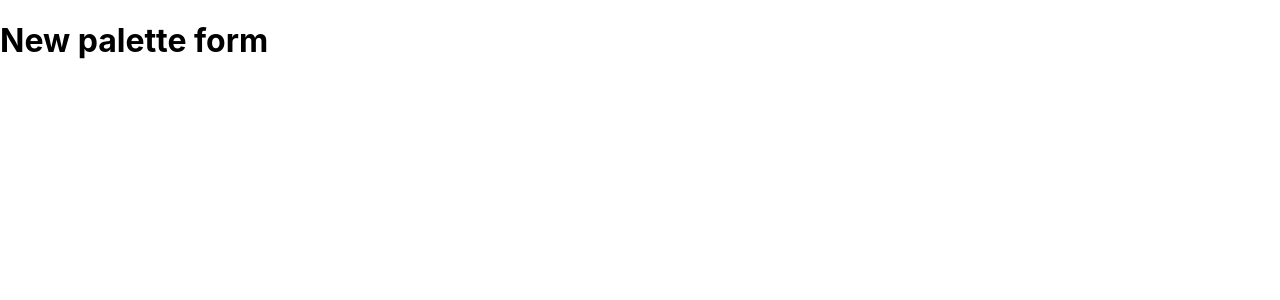
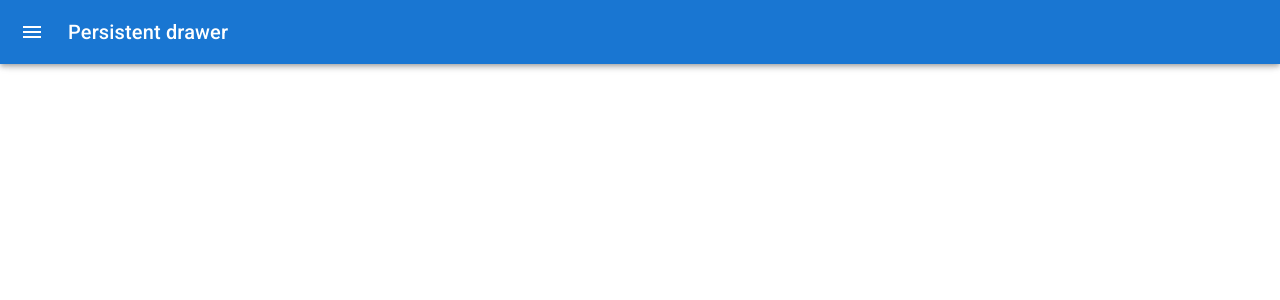
Before and after one commit to Dobes9/udemy-react-the-color-app, a React (Create React App) app: page /palette/new in a window 1280 px wide. Shown: the top 300 px of the page. Built offline with nearby package versions, Linux system fonts and the light colour scheme.

Commit message:
add Drawer

```diff
--- a/src/NewPaletteForm.js
+++ b/src/NewPaletteForm.js
@@ -1,7 +1,119 @@
 import React, { useState } from "react";
+import { styled, useTheme } from "@mui/material/styles";
+import Box from "@mui/material/Box";
+import Drawer from "@mui/material/Drawer";
+import CssBaseline from "@mui/material/CssBaseline";
+import MuiAppBar from "@mui/material/AppBar";
+import Toolbar from "@mui/material/Toolbar";
+import List from "@mui/material/List";
+import Typography from "@mui/material/Typography";
+import Divider from "@mui/material/Divider";
+import IconButton from "@mui/material/IconButton";
+import MenuIcon from "@mui/icons-material/Menu";
+import ChevronLeftIcon from "@mui/icons-material/ChevronLeft";
+
+const drawerWidth = 240;
+
+const Main = styled("main", { shouldForwardProp: (prop) => prop !== "open" })(
+  ({ theme, open }) => ({
+    flexGrow: 1,
+    padding: theme.spacing(3),
+    transition: theme.transitions.create("margin", {
+      easing: theme.transitions.easing.sharp,
+      duration: theme.transitions.duration.leavingScreen,
+    }),
+    marginLeft: `-${drawerWidth}px`,
+    ...(open && {
+      transition: theme.transitions.create("margin", {
+        easing: theme.transitions.easing.easeOut,
+        duration: theme.transitions.duration.enteringScreen,
+      }),
+      marginLeft: 0,
+    }),
+  })
+);
+
+const AppBar = styled(MuiAppBar, {
+  shouldForwardProp: (prop) => prop !== "open",
+})(({ theme, open }) => ({
+  transition: theme.transitions.create(["margin", "width"], {
+    easing: theme.transitions.easing.sharp,
+    duration: theme.transitions.duration.leavingScreen,
+  }),
+  ...(open && {
+    width: `calc(100% - ${drawerWidth}px)`,
+    marginLeft: `${drawerWidth}px`,
+    transition: theme.transitions.create(["margin", "width"], {
+      easing: theme.transitions.easing.easeOut,
+      duration: theme.transitions.duration.enteringScreen,
+    }),
+  }),
+}));
+
+const DrawerHeader = styled("div")(({ theme }) => ({
+  display: "flex",
+  alignItems: "center",
+  padding: theme.spacing(0, 1),
+  // necessary for content to be below app bar
+  ...theme.mixins.toolbar,
+  justifyContent: "flex-end",
+}));
 
 function NewPaletteForm() {
-  return <h1>New palette form</h1>;
+  const [form, setForm] = useState({});
+  const theme = useTheme();
+  const [open, setOpen] = useState(false);
+
+  const handleDrawerOpen = () => {
+    setOpen(true);
+  };
+  const handleDrawerClose = () => {
+    setOpen(false);
+  };
+  return (
+    <Box sx={{ display: "flex" }}>
+      <CssBaseline />
+      <AppBar position="fixed" open={open}>
+        <Toolbar>
+          <IconButton
+            color="inherit"
+            aria-label="open drawer"
+            onClick={handleDrawerOpen}
+            edge="start"
+            sx={{ mr: 2, ...(open && { display: "none" }) }}
+          >
+            <MenuIcon />
+          </IconButton>
+          <Typography variant="h6" noWrap component="div">
+            Persistent drawer
+          </Typography>
+        </Toolbar>
+      </AppBar>
+      <Drawer
+        sx={{
+          width: drawerWidth,
+          flexShrink: 0,
+          "& .MuiDrawer-paper": {
+            width: drawerWidth,
+            boxSizing: "border-box",
+          },
+        }}
+        variant="persistent"
+        anchor="left"
+        open={open}
+      >
+        <DrawerHeader>
+          <IconButton onClick={handleDrawerClose}>
+            <ChevronLeftIcon />
+          </IconButton>
+        </DrawerHeader>
+        <Divider />
+      </Drawer>
+      <Main open={open}>
+        <DrawerHeader />
+      </Main>
+    </Box>
+  );
 }
 
 export default NewPaletteForm;
```
